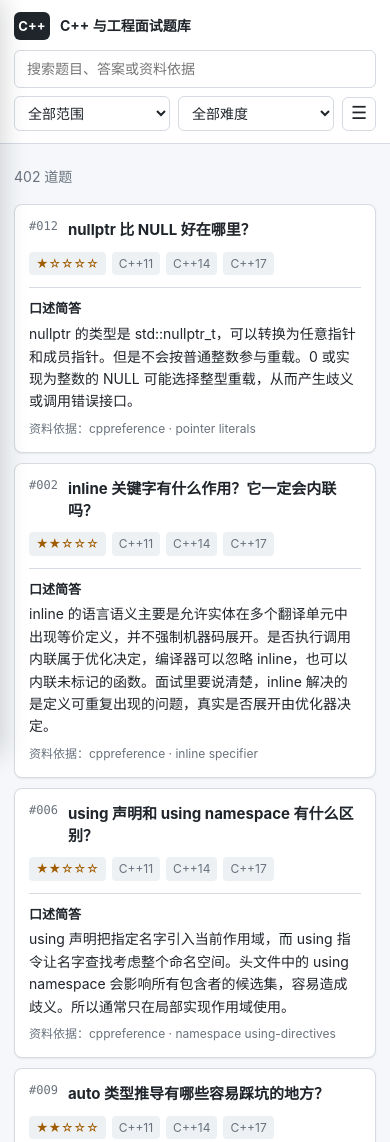
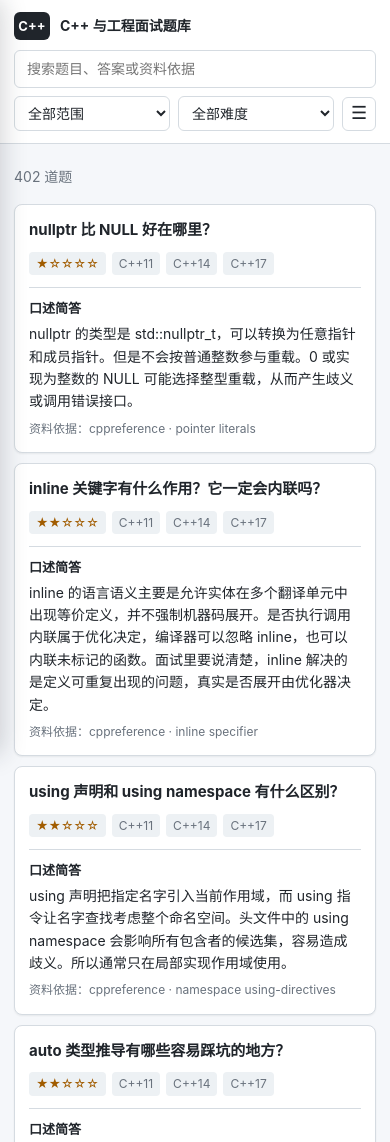
Before and after one commit to cuianyu210/cpp-interview-bank, a website: page index.html in a window 390 px wide. Shown: the top 1142 px of the page. Drawn offline with Linux system fonts and the light colour scheme.

Commit message:
Remove visible question numbers

```diff
--- a/index.html
+++ b/index.html
@@ -5,7 +5,7 @@
   <meta name="viewport" content="width=device-width, initial-scale=1">
   <title>C++ 与工程面试题库</title>
   <meta name="description" content="标准 C++、设计模式、UE5 与 Windows 高频面试题及口述简答。">
-  <link rel="stylesheet" href="styles.css?v=2a0f7fc9">
+  <link rel="stylesheet" href="styles.css?v=ae38b8ce">
 </head>
 <body>
   <header class="topbar">
@@ -31,6 +31,6 @@
   </div>
   <div id="scrim" class="scrim" hidden></div>
   <script src="questions.js?v=ba84a14c"></script>
-  <script src="app.js?v=f88daec7"></script>
+  <script src="app.js?v=4d91155e"></script>
 </body>
 </html>
--- a/src/presentation/question-card-view.ts
+++ b/src/presentation/question-card-view.ts
@@ -10,10 +10,7 @@ export class QuestionCardView {
     article.id = `q-${question.id}`;
 
     const heading = this.element('div', 'question-top');
-    heading.append(
-      this.text('span', `#${question.id}`, 'question-id'),
-      this.text('h2', question.title)
-    );
+    heading.append(this.text('h2', question.title));
 
     const badges = this.element('div', 'badges');
     const difficulty = this.text(
--- a/src/styles/main.css
+++ b/src/styles/main.css
@@ -135,22 +135,21 @@ select {
   box-shadow: var(--shadow);
 }
 .question-top { display: flex; align-items: flex-start; gap: 10px; }
-.question-id { flex: none; color: var(--muted); font: 12px ui-monospace, SFMono-Regular, Consolas, monospace; }
 .question h2 { margin: 0; overflow-wrap: anywhere; font-size: 16px; line-height: 1.45; }
-.badges { display: flex; flex-wrap: wrap; gap: 6px; margin: 11px 0 0 32px; }
+.badges { display: flex; flex-wrap: wrap; gap: 6px; margin: 11px 0 0; }
 .badge { padding: 2px 7px; border-radius: 4px; background: var(--tag); color: var(--muted); font-size: 12px; }
 .difficulty-badge { color: #a15c00; }
-.answer { margin: 12px 0 0 32px; padding-top: 10px; border-top: 1px solid var(--line); }
+.answer { margin: 12px 0 0; padding-top: 10px; border-top: 1px solid var(--line); }
 .answer h3 { margin: 0 0 4px; font-size: 13px; }
 .answer p { margin: 0; }
 .question-glossary {
-  margin: 6px 0 0 32px;
+  margin: 6px 0 0;
   overflow-wrap: anywhere;
   color: var(--muted);
   font-size: 12px;
   line-height: 1.5;
 }
-.answer-source { margin: 6px 0 0 32px; overflow-wrap: anywhere; color: var(--muted); font-size: 12px; }
+.answer-source { margin: 6px 0 0; overflow-wrap: anywhere; color: var(--muted); font-size: 12px; }
 .empty { padding: 48px; color: var(--muted); text-align: center; }
 .load-sentinel { height: 1px; }
 @media (max-width: 860px) {
@@ -174,7 +173,6 @@ select {
   .scrim { position: fixed; z-index: 15; inset: 0; background: #20252b99; }
   .scrim[hidden] { display: none; }
   .question { padding: 14px; }
-  .badges, .answer, .answer-source, .question-glossary { margin-left: 0; }
   .question h2 { font-size: 15px; }
   select { width: 100%; max-width: none; min-width: 0; }
 }
--- a/styles.css
+++ b/styles.css
@@ -217,15 +217,6 @@ select {
   align-items: flex-start;
   gap: 10px;
 }
-.question-id {
-  flex: none;
-  color: var(--muted);
-  font:
-    12px ui-monospace,
-    SFMono-Regular,
-    Consolas,
-    monospace;
-}
 .question h2 {
   margin: 0;
   overflow-wrap: anywhere;
@@ -236,7 +227,7 @@ select {
   display: flex;
   flex-wrap: wrap;
   gap: 6px;
-  margin: 11px 0 0 32px;
+  margin: 11px 0 0;
 }
 .badge {
   padding: 2px 7px;
@@ -249,7 +240,7 @@ select {
   color: #a15c00;
 }
 .answer {
-  margin: 12px 0 0 32px;
+  margin: 12px 0 0;
   padding-top: 10px;
   border-top: 1px solid var(--line);
 }
@@ -261,14 +252,14 @@ select {
   margin: 0;
 }
 .question-glossary {
-  margin: 6px 0 0 32px;
+  margin: 6px 0 0;
   overflow-wrap: anywhere;
   color: var(--muted);
   font-size: 12px;
   line-height: 1.5;
 }
 .answer-source {
-  margin: 6px 0 0 32px;
+  margin: 6px 0 0;
   overflow-wrap: anywhere;
   color: var(--muted);
   font-size: 12px;
@@ -331,12 +322,6 @@ select {
   .question {
     padding: 14px;
   }
-  .badges,
-  .answer,
-  .answer-source,
-  .question-glossary {
-    margin-left: 0;
-  }
   .question h2 {
     font-size: 15px;
   }
```
Also changed, not shown: tests/presentation/question-card-view.test.ts (+2 -1 lines), app.js.
